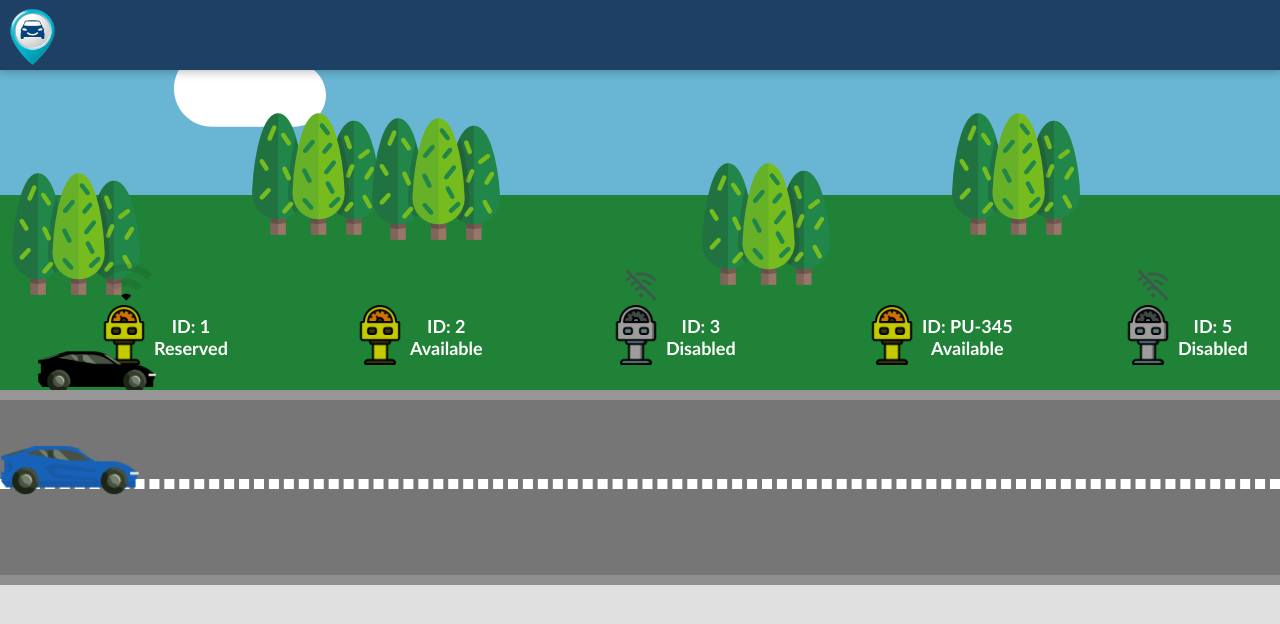
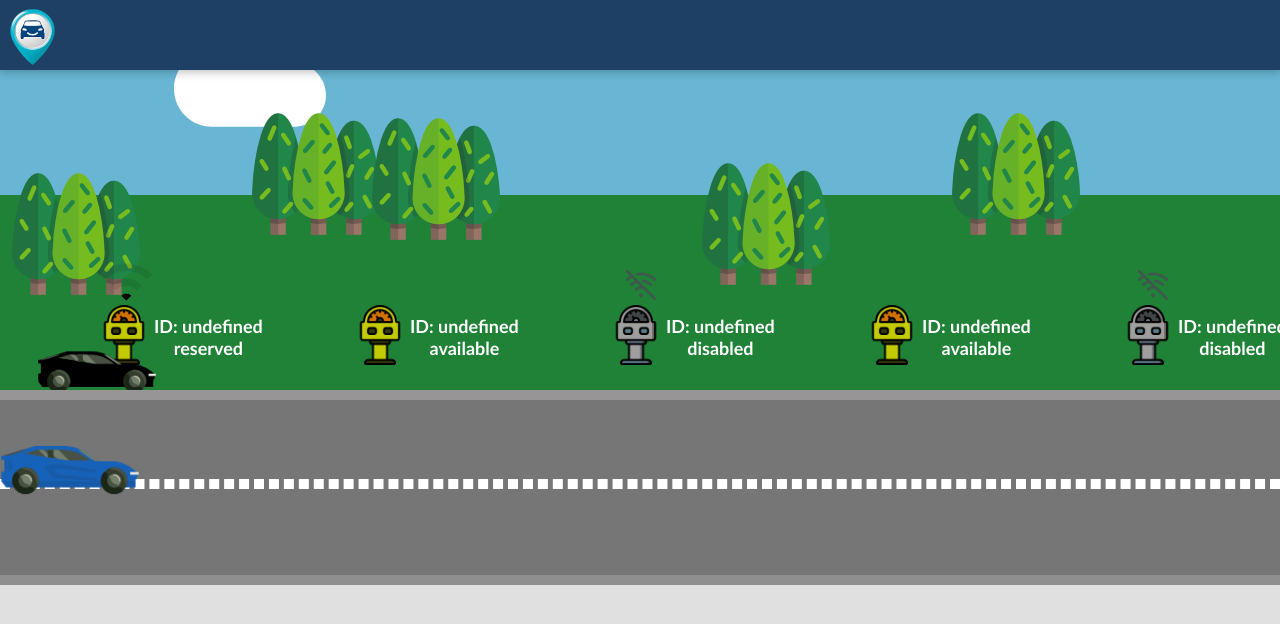
Before and after one commit to raghad-ns/smart-parking-ui, a React (Create React App) app: page /parking in a window 1280 px wide. Shown: the top 624 px of the page. Built offline with nearby package versions, Linux system fonts and the light colour scheme; no server answers.

Commit message:
Parkings fetch integration

```diff
--- a/src/Pages/History-table/History-table.tsx
+++ b/src/Pages/History-table/History-table.tsx
@@ -1,18 +1,19 @@
 import React, { useState, useEffect } from "react";
 import "./History-table.scss"; // Import your SCSS file here
-import { Person, ArrowLeft, ArrowRight } from "@mui/icons-material";
+import { ArrowLeft, ArrowRight } from "@mui/icons-material";
 import { historyData } from "./Data-table";
 import car from "../../assets/sport-car.png";
 const HistoryTable = () => {
+  // eslint-disable-next-line
   const [data, setData] = useState(historyData);
   const itemsPerPage = 5; // Number of items to display per page
   const [currentPage, setCurrentPage] = useState(1);
   const [showCarAnimation, setShowCarAnimation] = useState(true);
 
   const paginate = (pageNumber: number) => setCurrentPage(pageNumber);
-  const indexOfLastItem = currentPage * itemsPerPage;
-  const indexOfFirstItem = indexOfLastItem - itemsPerPage;
-  const currentItems = data.slice(indexOfFirstItem, indexOfLastItem);
+  // const indexOfLastItem = currentPage * itemsPerPage;
+  // const indexOfFirstItem = indexOfLastItem - itemsPerPage;
+  // const currentItems = data.slice(indexOfFirstItem, indexOfLastItem);
 
   const totalPageCount = Math.ceil(data.length / itemsPerPage);
   useEffect(() => {
--- a/src/services/parking.service.ts
+++ b/src/services/parking.service.ts
@@ -34,3 +34,34 @@ export const parkingEnrollmentService = (parking: IParking) => {
       return { state: false, value: {} };
     });
 };
+
+export const getParkingsListService = () => {
+  // console.log("fetching...");
+  const token = decryptMessage(
+    sessionStorage.getItem("token") || "",
+    decryptMessage(
+      sessionStorage.getItem("sessionKey") || "",
+      process.env.REACT_APP_SECRET_KEY || ""
+    ) as string
+  ) as string;
+
+  return fetch(`${process.env.REACT_APP_SERVER_URL}/parking`, {
+    method: "GET",
+    headers: {
+      Authorization: token || "",
+    },
+  })
+    .then(async (response) => {
+      // console.log("fetched successfully!");
+      try {
+        return { state: response.status !== 500, value: await response.json() };
+      } catch (error) {
+        console.error(error);
+        return { state: false, value: {} };
+      }
+    })
+    .catch((error) => {
+      console.error(error.message);
+      return { state: false, value: {} };
+    });
+};
--- a/src/simulationPages/parking-simulaion/parking-simulation.scss
+++ b/src/simulationPages/parking-simulaion/parking-simulation.scss
@@ -170,7 +170,7 @@
           top: -35px;
         }
       }
-      .ReservedParkMeter {
+      .reservedParkMeter {
         position: relative;
         // width: 500px;
         // background-color: #00a9c2;
--- a/src/simulationPages/parking-simulaion/parking-simulation.tsx
+++ b/src/simulationPages/parking-simulaion/parking-simulation.tsx
@@ -15,6 +15,7 @@ import noSignalImage from "../../assets/no-signal.png";
 import blackCar from "../../assets/blackCar.png";
 import { historyData } from "../../Pages/History-table/Data-table";
 import { useNavigate } from "react-router-dom";
+import { getParkingsListService } from "../../services/parking.service";
 type HistoryDataRow = {
   No: number;
   "car-id": string;
@@ -34,6 +35,8 @@ const ParkingSimulationComponent: React.FC = () => {
   const [leaveButtonClicked, setLeaveButtonClicked] = useState(false);
   const [selectedVehicle, setSelectedVehicle] = useState("");
   const [isVehicleSelected, setIsVehicleSelected] = useState(false);
+  const [refresh, setRefresh] = useState<number>(0)
+  // eslint-disable-next-line
   const [durationParts, setDurationParts] = useState<string[]>([
     "00",
     "00",
@@ -42,15 +45,47 @@ const ParkingSimulationComponent: React.FC = () => {
 
   const navigate = useNavigate();
 
+  useEffect(() => {
+    try {
+      getParkingsListService().then(response => {
+        setParkmeterData(response.value.data.data.parkings)
+      })
+    } catch (error: any) {
+      console.error(error.message)
+    }
+    const interval = setInterval(() => {
+      if (refresh < 10) {
+        try {
+          getParkingsListService().then(response => {
+            console.log('setting up parkings...')
+            setParkmeterData(response.value.data.data.parkings)
+            console.log('parkings: ', response.value.data.data.parkings)
+          })
+        } catch (error: any) {
+          console.error(error.message)
+        }
+        // window.location.reload();
+        setRefresh(refresh + 1);
+      }
+    }, 60000); // 60000 milliseconds = 1 minute
+
+    // Stop refreshing after 10 minutes
+    setTimeout(() => {
+      clearInterval(interval);
+    }, 600000); // 600000 milliseconds = 10 minutes
+
+    return () => clearInterval(interval); // Clean up interval on component unmount
+  }, [refresh]);
+
   const handleActiveParkmeter = (ele: Parkmeter) => {
     if (selectedVehicle === "") {
       alert("You must select a car first!");
-    } else if (ele.status === "Available") {
+    } else if (ele.status === "available") {
       setIsVehicleSelected(false);
       // connect car to park meter
 
       const vehicle = document.getElementById(`vehicle-${selectedVehicle}`);
-      const meter = document.getElementById(`parkmeter-${ele.id}`);
+      const meter = document.getElementById(`parkmeter-${ele.customid}`);
 
       if (meter !== null && vehicle !== null) {
         const vehicleBounds = vehicle.getBoundingClientRect();
@@ -63,17 +98,16 @@ const ParkingSimulationComponent: React.FC = () => {
         if (horizontalDistance < 0) {
           vehicle.style.transform = "";
         } else {
-          vehicle.style.transform = `translate(${horizontalDistance + 65}px, ${
-            verticalDistance + 150
-          }px) `;
+          vehicle.style.transform = `translate(${horizontalDistance + 65}px, ${verticalDistance + 150
+            }px) `;
         }
       }
     }
 
-    setSelectedPark(ele.id);
+    setSelectedPark(ele.customid || '');
     // After 7 seconds, change the park status and show wifi symbol
     setTimeout(() => {
-      updateParkStatus(ele.id);
+      updateParkStatus(ele.customid || '');
       setStartDate(new Date());
     }, 7000);
   };
@@ -86,8 +120,8 @@ const ParkingSimulationComponent: React.FC = () => {
   const updateParkStatus = (parkId: string) => {
     setParkmeterData((prevParkmeterData: any) => {
       return prevParkmeterData.map((park: any) =>
-        park.id === parkId
-          ? { ...park, status: "Reserved", connection: true }
+        park.customid === parkId
+          ? { ...park, status: "reserved", connection: true }
           : park
       );
     });
@@ -112,9 +146,8 @@ const ParkingSimulationComponent: React.FC = () => {
       const horizontalDistance = 1300 + vehicleBounds.right;
       const verticalDistance = vehicleBounds.bottom;
 
-      vehicle.style.transform = `translate(${horizontalDistance + 1800}px, ${
-        -100 + verticalDistance
-      }px) `;
+      vehicle.style.transform = `translate(${horizontalDistance + 1800}px, ${-100 + verticalDistance
+        }px) `;
     }
 
     const now = new Date();
@@ -168,8 +201,9 @@ const ParkingSimulationComponent: React.FC = () => {
   const requestAnimationFrameRef = useRef<number | null>(null);
 
   // Find the park data with the matching ID
+  // eslint-disable-next-line
   const selectedParkData = parkmeterData.find(
-    (park: any) => park.id === selectedPark
+    (park: any) => park.customid === selectedPark
   );
 
   const tick = () => {
@@ -206,10 +240,10 @@ const ParkingSimulationComponent: React.FC = () => {
 
     // Check if the Leave button is clicked
     if (leaveButtonClicked && selectedPark) {
-      // Update park status to "Available"
+      // Update park status to "available"
       setParkmeterData((prevParkmeterData: any) => {
         return prevParkmeterData.map((park: any) =>
-          park.id === selectedPark ? { ...park, status: "Available" } : park
+          park.customid === selectedPark ? { ...park, status: "available" } : park
         );
       });
 
@@ -253,22 +287,22 @@ const ParkingSimulationComponent: React.FC = () => {
         {parkmeterData.map((meter: any) => (
           <button
             className="button-simulation"
-            key={meter.id}
+            key={meter.customid}
             onClick={() => handleActiveParkmeter(meter)}
-            id={`parkmeter-${meter.id}`}
+            id={`parkmeter-${meter.customid}`}
             disabled={
-              meter.status === "Disabled" || meter.status === "Reserved"
+              meter.status === "disabled" || meter.status === "reserved"
             }
           >
             <div className="parkmeter-Info">
-              {meter.status === "Available" && (
+              {meter.status === "available" && (
                 <div className="avilableParkMeter">
-                  <img src={parkmeterImage} alt={`parkMeter-${meter.id}`} />
+                  <img src={parkmeterImage} alt={`parkMeter-${meter.customid}`} />
                 </div>
               )}
-              {meter.status === "Reserved" && (
-                <div className="ReservedParkMeter">
-                  <img src={parkmeterImage} alt={`parkMeter-${meter.id}`} />
+              {meter.status === "reserved" && (
+                <div className="reservedParkMeter">
+                  <img src={parkmeterImage} alt={`parkMeter-${meter.customid}`} />
 
                   <div className="wifi-symbol">
                     <div className="wifi-circle first"></div>
@@ -277,7 +311,7 @@ const ParkingSimulationComponent: React.FC = () => {
                     <div className="wifi-circle fourth"></div>
                   </div>
 
-                  {selectedPark !== meter.id && (
+                  {selectedPark !== meter.customid && (
                     <div className="blackCar">
                       <img src={blackCar} alt="blackCar" />
                     </div>
@@ -285,11 +319,11 @@ const ParkingSimulationComponent: React.FC = () => {
                 </div>
               )}
 
-              {meter.status === "Disabled" && (
+              {meter.status === "disabled" && (
                 <div className="disabledParkMeter">
                   <img
                     src={disabledParkMeterImage}
-                    alt={`parkMeter-${meter.id}`}
+                    alt={`parkMeter-${meter.customid}`}
                   />
                   <img
                     className="no-signal-icon"
@@ -300,7 +334,7 @@ const ParkingSimulationComponent: React.FC = () => {
               )}
 
               <div className="parkInfo">
-                <div>{`ID: ${meter.id}`}</div>
+                <div>{`ID: ${meter.customid}`}</div>
                 <div>{`${meter.status}`}</div>
               </div>
             </div>
@@ -308,8 +342,8 @@ const ParkingSimulationComponent: React.FC = () => {
         ))}
       </div>
       {selectedPark !== null &&
-        parkmeterData.find((park) => park.id === selectedPark)?.status ===
-          "Reserved" && (
+        parkmeterData.find((park) => park.customid === selectedPark)?.status ===
+        "reserved" && (
           <div className="clock-leave">
             <div className="timer-group">
               <div className="timer hour">
@@ -361,9 +395,8 @@ const ParkingSimulationComponent: React.FC = () => {
             <img
               src={car}
               alt=""
-              className={`vehicle-image car ${
-                selectedVehicle === ele.id ? "vehicle-is-active" : ""
-              }`}
+              className={`vehicle-image car ${selectedVehicle === ele.id ? "vehicle-is-active" : ""
+                }`}
             />
           </div>
         ))}
--- a/src/simulationPages/parking-simulaion/parkingData.ts
+++ b/src/simulationPages/parking-simulaion/parkingData.ts
@@ -2,8 +2,9 @@ import car from "../../assets/sport-car.png";
 
 export interface Parkmeter {
   id: string;
-  status: "Available" | "Disabled" | "Reserved";
+  status: "available" | "disabled" | "reserved";
   connection: boolean;
+  customid?: string;
 }
 
 export interface Vehicle {
@@ -13,14 +14,14 @@ export interface Vehicle {
 }
 
 export const parkmeterDatafile: Parkmeter[] = [
-  { id: '1', status: "Reserved", connection: true },
-  { id: '2', status: "Available", connection: false },
-  { id: '3', status: "Disabled", connection: false },
-  { id: 'PU-345', status: "Available", connection: false },
-  { id: '5', status: "Disabled", connection: false },
+  { id: "1", status: "reserved", connection: true },
+  { id: "2", status: "available", connection: false },
+  { id: "3", status: "disabled", connection: false },
+  { id: "PU-345", status: "available", connection: false },
+  { id: "5", status: "disabled", connection: false },
 ];
 
 export const vehicleData: Vehicle[] = [
-  { id: '1', imageUrl: car, connection: false },
+  { id: "1", imageUrl: car, connection: false },
   //{ id: 2, imageUrl: blackCar, connection: false },
 ];
```
